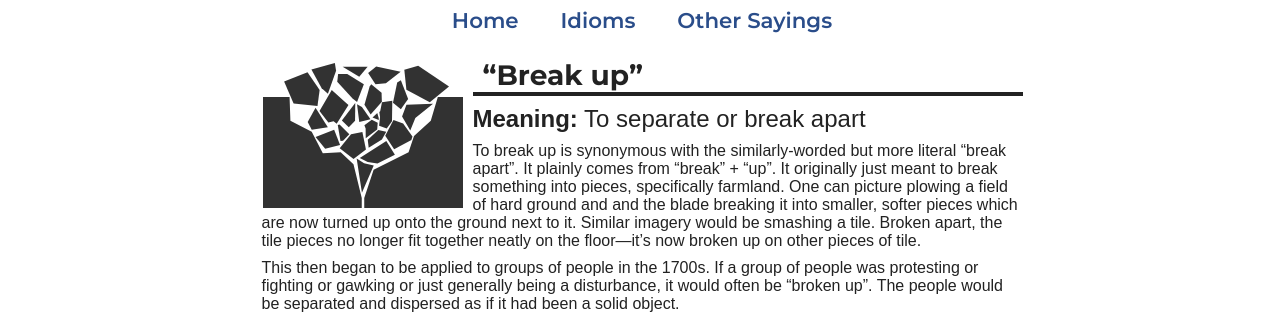
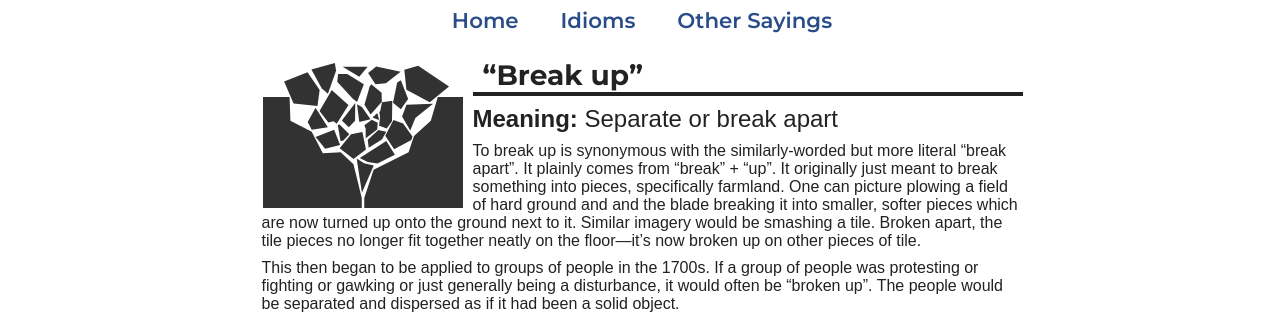
Before and after one commit to mminer237/idiomite, a Jekyll site: the page built from _idioms/break-up/index.md, in a window 1280 px wide. Shown: the part 151-465 px from the top of the page. Built offline with Jekyll 4.4.1, drawn with Linux system fonts in a browser that asks for light colours.

```diff
--- a/_idioms/break-up/index.md
+++ b/_idioms/break-up/index.md
@@ -1,7 +1,7 @@
 ---
 title: Break Up
 quote: Break up
-meaning: To separate or break apart
+meaning: Separate or break apart
 image: image.svg
 image_alt: A block split in two with pieces flying up
 ---
```
Also changed, not shown: _idioms/bite-the-dust/index.md (+1 -1 lines), _idioms/take-off-pants-to-fart/index.md (+1 -0 lines).
